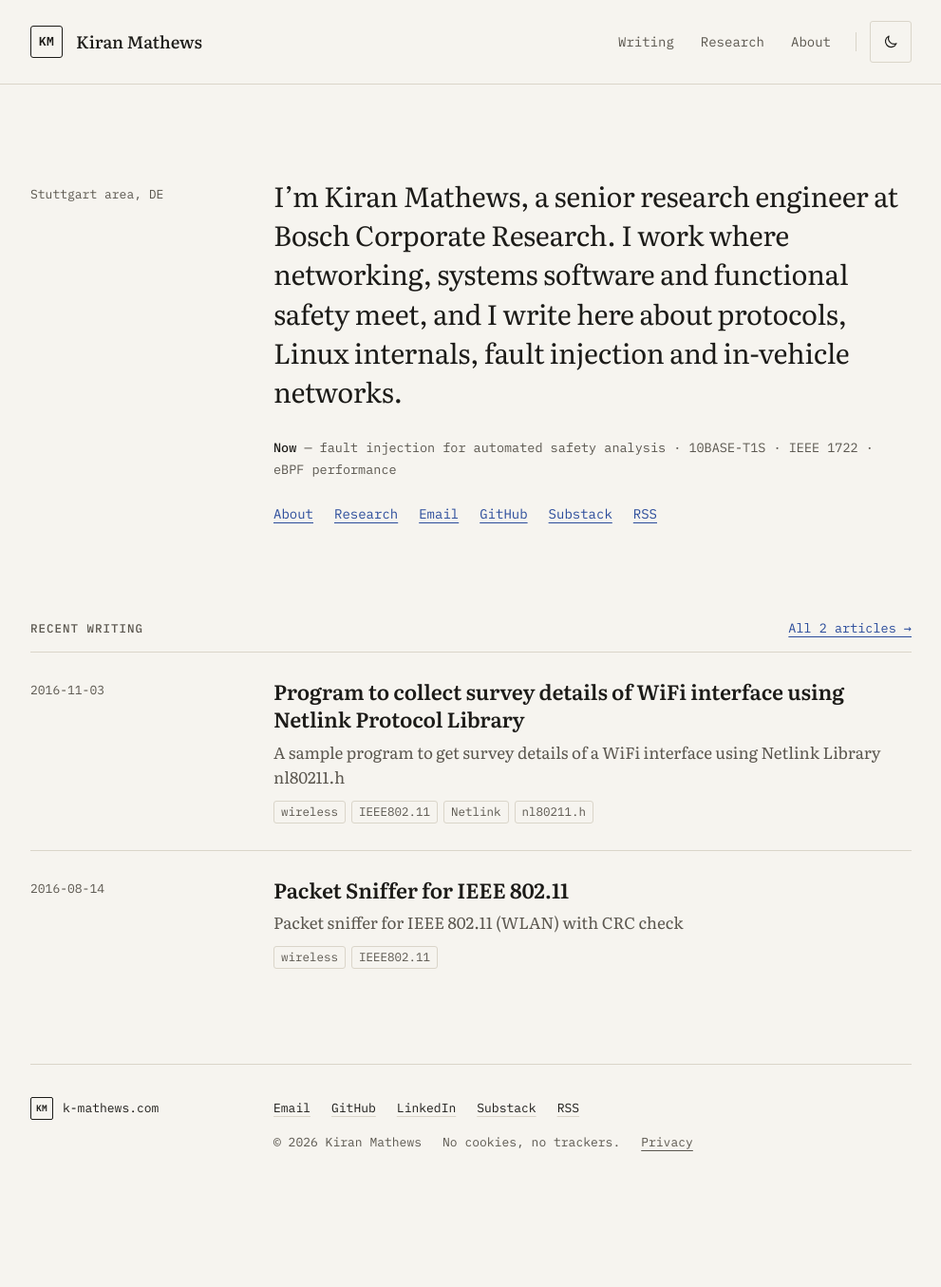
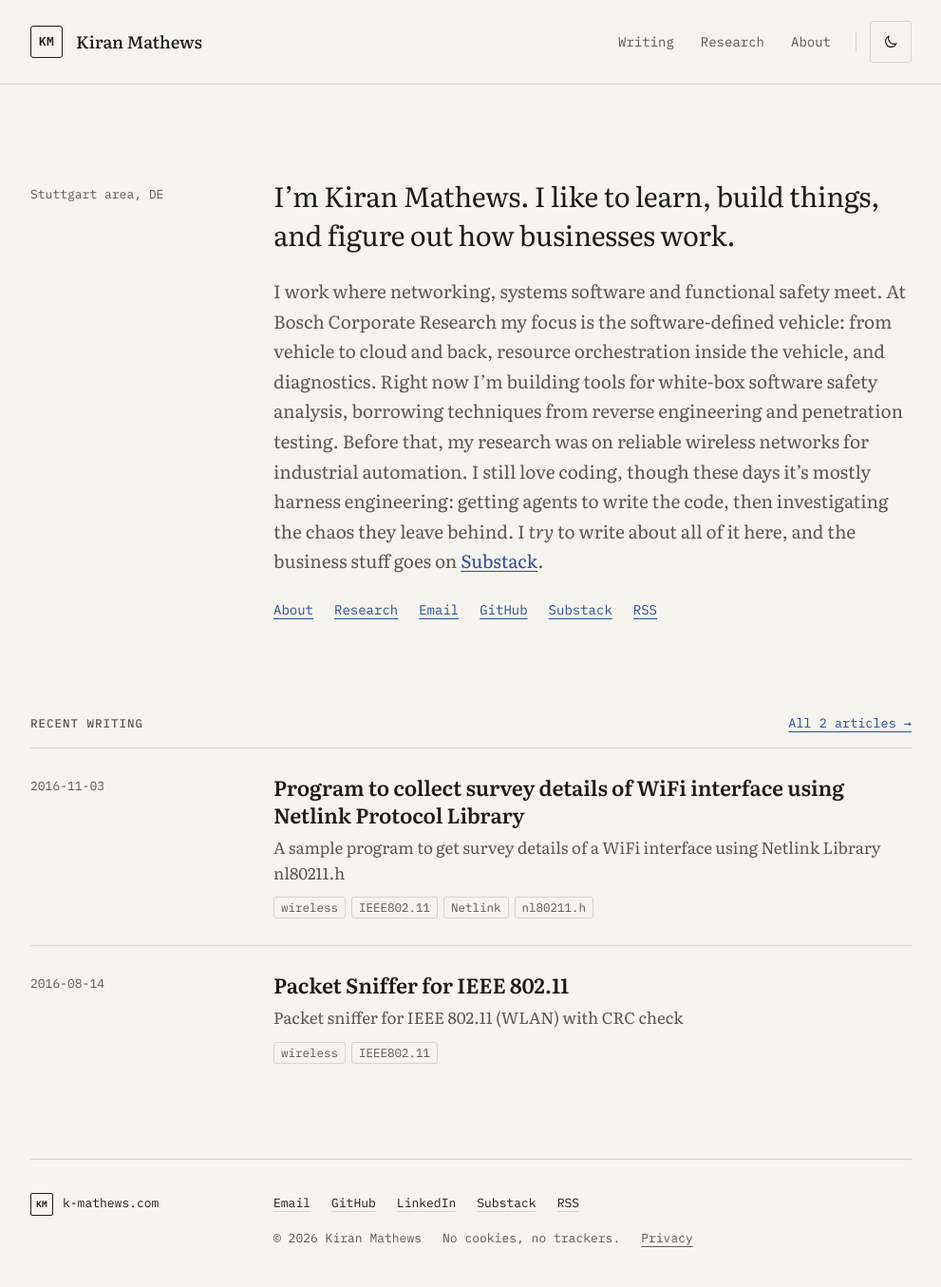
Before and after one commit to warlock20/kmathews_new, a Jekyll site: the page built from index.html, in a window 1280 px wide. Shown: the whole page at 95% size, without its empty margins (144-1135 px from the left). Built offline with Jekyll 4.4.1, drawn with Linux system fonts in a browser that asks for light colours; before the commit the page ends 1254 px from its top, so only the background shows below that.

Commit message:
feat: Update personal introduction and enhance home page content

```diff
--- a/_config.yml
+++ b/_config.yml
@@ -18,9 +18,6 @@ author:
   substack: https://warlock20.substack.com/   # write-ups about companies
   scholar:        # full Google Scholar profile URL; links are hidden while empty
   cv:             # path or URL of a CV PDF, e.g. /assets/docs/cv.pdf; hidden while empty
-
-# One line under the home page intro
-now: "fault injection for automated safety analysis · 10BASE-T1S · IEEE 1722 · eBPF performance"
 
 # Impressum (§ 5 DDG). The Impressum section and its footer link appear only when address is filled in.
 impressum:
--- a/assets/site.css
+++ b/assets/site.css
@@ -204,6 +204,8 @@ a.tag:hover, button.tag:hover { color: var(--fg); border-color: var(--rule-stron
 /* Home */
 .home { padding-top: 44px; }
 .intro { margin: 0; font-size: 22px; line-height: 1.45; font-weight: 400; letter-spacing: -0.005em; max-width: var(--main); }
+.intro-more { margin: 18px 0 0; font-size: 17px; line-height: 1.6; color: var(--muted); max-width: var(--main); }
+@media (min-width: 1040px) { .intro-more { margin-top: 24px; font-size: 19px; line-height: 1.66; } }
 .now { margin: 22px 0 0; font-family: var(--font-mono); font-size: 12.5px; line-height: 1.7; color: var(--muted); }
 .now strong { color: var(--fg); font-weight: 500; }
 .link-row { margin-top: 8px; display: flex; flex-wrap: wrap; gap: 0 20px; font-family: var(--font-mono); font-size: 14px; }
--- a/index.html
+++ b/index.html
@@ -8,7 +8,8 @@ summary: "Kiran Mathews, senior research engineer at Bosch Corporate Research. N
 <section class="row" aria-labelledby="intro">
 <div class="rail only-wide">{{ site.author.location_short }}</div>
 <div>
-<h1 id="intro" class="intro">I’m Kiran Mathews, a senior research engineer at Bosch Corporate Research. I work where networking, systems software and functional safety meet, and I write here about protocols, Linux internals, fault injection and in-vehicle networks.</h1>
+<h1 id="intro" class="intro">I’m Kiran Mathews. I like to learn, build things, and figure out how businesses work.</h1>
+<p class="intro-more">I work where networking, systems software and functional safety meet. At Bosch Corporate Research my focus is the software-defined vehicle: from vehicle to cloud and back, resource orchestration inside the vehicle, and diagnostics. Right now I’m building tools for white-box software safety analysis, borrowing techniques from reverse engineering and penetration testing. Before that, my research was on reliable wireless networks for industrial automation. I still love coding, though these days it’s mostly harness engineering: getting agents to write the code, then investigating the chaos they leave behind. I <em>try</em> to write about all of it here, and the business stuff goes on <a href="{{ site.author.substack }}">Substack</a>.</p>
 {%- if site.now %}
 <p class="now"><strong>Now</strong> — {{ site.now }}</p>
 {%- endif %}
```
